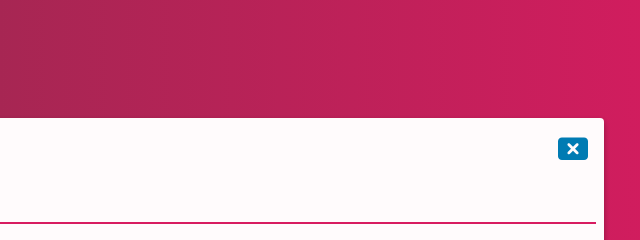
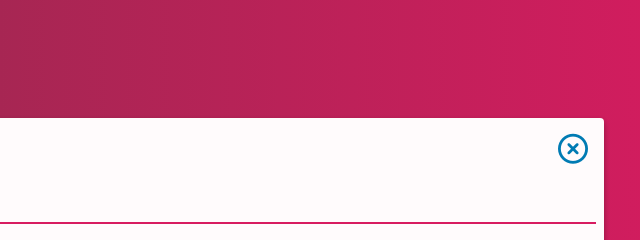
Before and after one commit to nancyh-code/boletines, a plain HTML site: page assets/channels/ivan-donaldson.html in a window 1280 px wide. Shown: the top 240 px of the page, 524-1164 px from the left. Drawn offline with nearby package versions, Linux system fonts and the light colour scheme.

Commit message:
fixed icon

```diff
--- a/assets/channels/ivan-donaldson.html
+++ b/assets/channels/ivan-donaldson.html
@@ -16,7 +16,7 @@
     <div class="content animate__animated animate__fadeInLeft">
       <div class="actions">
         <a href="/index.html" class="close">
-          <i class="fas fa-window-close"></i>
+          <i class="far fa-times-circle"></i>
         </a>
       </div>
       <header>
--- a/assets/css/main.css
+++ b/assets/css/main.css
@@ -99,7 +99,7 @@ paragraph {
   font-size: 90%;
 }
 
-.fa-window-close {
+.fa-times-circle {
   color: #007bb3;
 
 }
```
